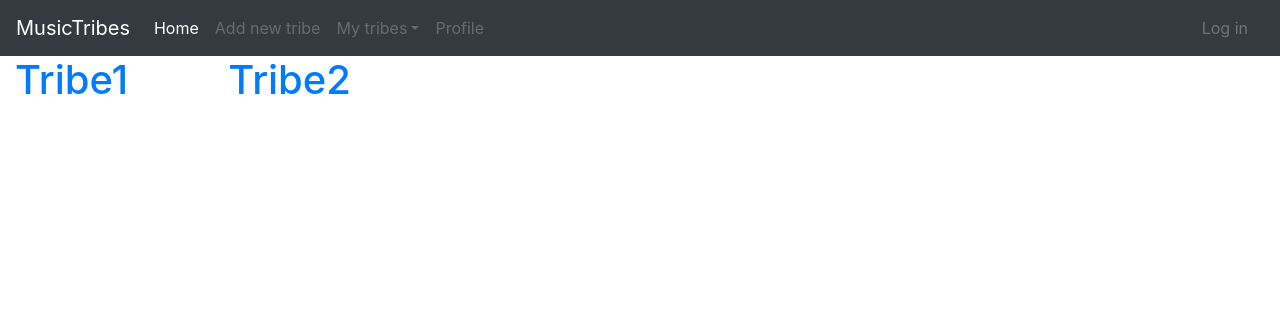
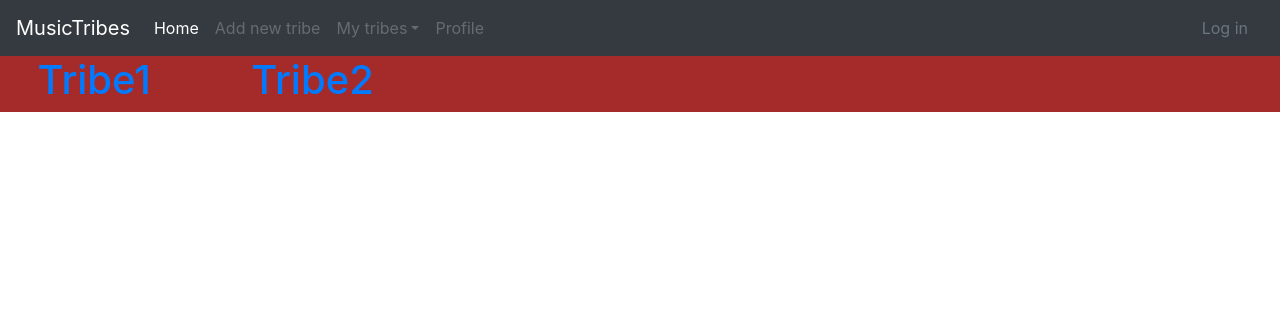
Before and after one commit to tanisic/Music-tribes-django, a Django app: page / in a window 1280 px wide. Shown: the top 316 px of the page. Run offline with Django 3.2, Linux system fonts and the light colour scheme; data comes from the database, SQL or seed files in the repository; some libraries are stand-ins or nearby versions.

Commit message:
add static css file to static/app/css

```diff
--- /dev/null
+++ b/musicTribes/app/static/app/css/base.css
@@ -0,0 +1,4 @@
+.container-main{
+    text-align: center;
+    background-color: brown;
+}
--- a/musicTribes/app/templates/app/base.html
+++ b/musicTribes/app/templates/app/base.html
@@ -1,9 +1,11 @@
+{% load static %}
 <html lang="en">
   <head>
     <meta charset="utf-8">
     <meta name="viewport" content="width=device-width, initial-scale=1, shrink-to-fit=no">
     <title>Music Tribes</title>
     <link rel="stylesheet" href="https://maxcdn.bootstrapcdn.com/bootstrap/4.0.0/css/bootstrap.min.css" integrity="sha384-Gn5384xqQ1aoWXA+058RXPxPg6fy4IWvTNh0E263XmFcJlSAwiGgFAW/dAiS6JXm" crossorigin="anonymous">
+    <link rel="stylesheet" type="text/css" href="{% static '/app/css/base.css' %}">
     <script src="https://code.jquery.com/jquery-3.2.1.slim.min.js" integrity="sha384-KJ3o2DKtIkvYIK3UENzmM7KCkRr/rE9/Qpg6aAZGJwFDMVNA/GpGFF93hXpG5KkN" crossorigin="anonymous"></script>
     <script src="https://cdnjs.cloudflare.com/ajax/libs/popper.js/1.12.9/umd/popper.min.js" integrity="sha384-ApNbgh9B+Y1QKtv3Rn7W3mgPxhU9K/ScQsAP7hUibX39j7fakFPskvXusvfa0b4Q" crossorigin="anonymous"></script>
     <script src="https://maxcdn.bootstrapcdn.com/bootstrap/4.0.0/js/bootstrap.min.js" integrity="sha384-JZR6Spejh4U02d8jOt6vLEHfe/JQGiRRSQQxSfFWpi1MquVdAyjUar5+76PVCmYl" crossorigin="anonymous"></script>
@@ -43,7 +45,7 @@
     </nav>
   </div>
 
-    <div class="container-fluid">
+    <div class="container-main">
       {% block content %}
       {% endblock %}
     </div><!-- /.container -->
--- a/musicTribes/musicTribes/settings.py
+++ b/musicTribes/musicTribes/settings.py
@@ -120,3 +120,6 @@
 # https://docs.djangoproject.com/en/3.1/howto/static-files/
 
 STATIC_URL = '/static/'
+
+LOGIN_REDIRECT_URL= '/'
+LOGOUT_REDIRECT_URL ='/'
```
